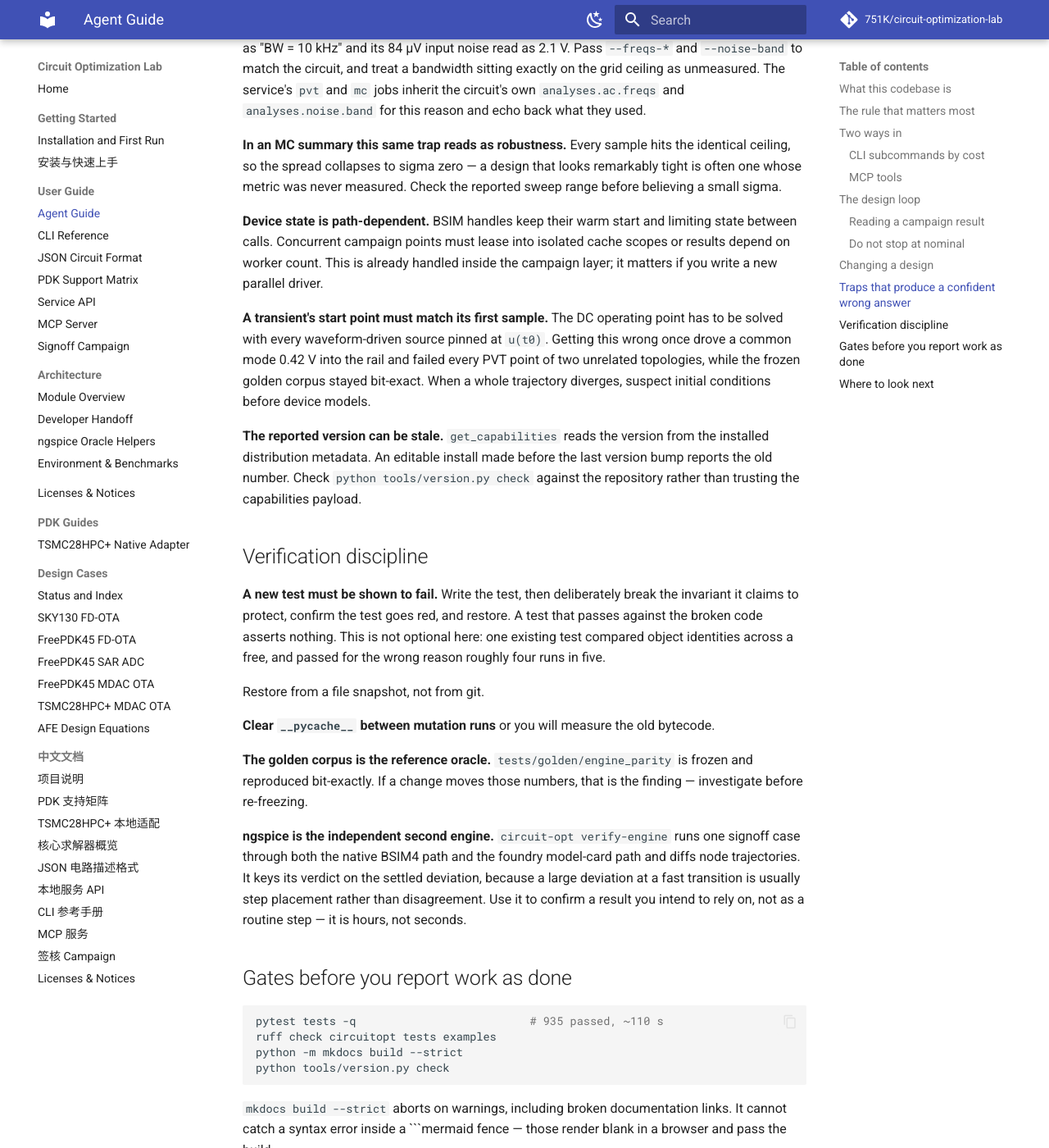
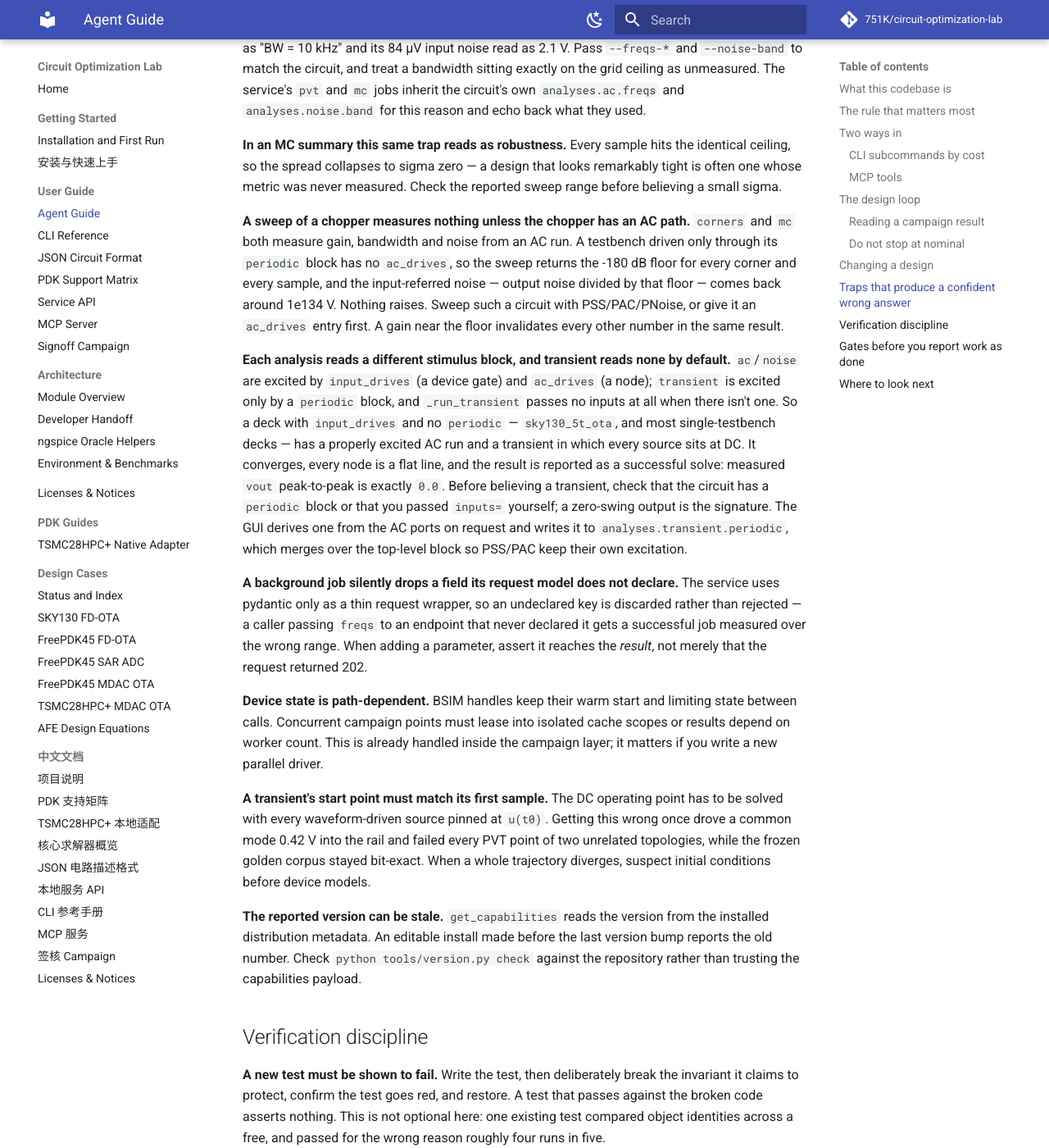
Before and after one commit to 751K/circuit-optimization-lab, an MkDocs documentation site: the page built from docs/agent_guide.md, in a window 1280 px wide and 1400 px high, scrolled down 4791 px. Shown: the whole window at 82% size. Built offline with MkDocs 1.6.1 and Material for MkDocs 9.7.7, drawn with Linux system fonts in a browser that asks for light colours; comment, search, counter and statistics services are not loaded.

Commit message:
Record the schematic layout and the silent-transient trap
The transient one belongs in the agent guide rather than only the changelog: it
is the guide's own category — a failure that returns a plausible number instead
of an error. A deck with input_drives and no periodic block runs a transient
with every source pinned at DC, converges, and reports a successful solve whose
output swing is exactly zero. Zero swing is the signature to check for.

```diff
--- a/docs/agent_guide.md
+++ b/docs/agent_guide.md
@@ -196,6 +196,35 @@ identical ceiling, so the spread collapses to sigma zero — a design that looks
 remarkably tight is often one whose metric was never measured. Check the
 reported sweep range before believing a small sigma.
 
+**A sweep of a chopper measures nothing unless the chopper has an AC path.**
+`corners` and `mc` both measure gain, bandwidth and noise from an AC run. A
+testbench driven only through its `periodic` block has no `ac_drives`, so the
+sweep returns the -180 dB floor for every corner and every sample, and the
+input-referred noise — output noise divided by that floor — comes back around
+1e134 V. Nothing raises. Sweep such a circuit with PSS/PAC/PNoise, or give it an
+`ac_drives` entry first. A gain near the floor invalidates every other number in
+the same result.
+
+**Each analysis reads a different stimulus block, and transient reads none by
+default.** `ac`/`noise` are excited by `input_drives` (a device gate) and
+`ac_drives` (a node); `transient` is excited only by a `periodic` block, and
+`_run_transient` passes no inputs at all when there isn't one. So a deck with
+`input_drives` and no `periodic` — `sky130_5t_ota`, and most single-testbench
+decks — has a properly excited AC run and a transient in which every source sits
+at DC. It converges, every node is a flat line, and the result is reported as a
+successful solve: measured `vout` peak-to-peak is exactly `0.0`. Before believing
+a transient, check that the circuit has a `periodic` block or that you passed
+`inputs=` yourself; a zero-swing output is the signature. The GUI derives one
+from the AC ports on request and writes it to `analyses.transient.periodic`,
+which merges over the top-level block so PSS/PAC keep their own excitation.
+
+**A background job silently drops a field its request model does not declare.**
+The service uses pydantic only as a thin request wrapper, so an undeclared key
+is discarded rather than rejected — a caller passing `freqs` to an endpoint that
+never declared it gets a successful job measured over the wrong range. When
+adding a parameter, assert it reaches the *result*, not merely that the request
+returned 202.
+
 **Device state is path-dependent.** BSIM handles keep their warm start and
 limiting state between calls. Concurrent campaign points must lease into
 isolated cache scopes or results depend on worker count. This is already
```
Also changed, not shown: CHANGELOG.md (+182 -0 lines).
